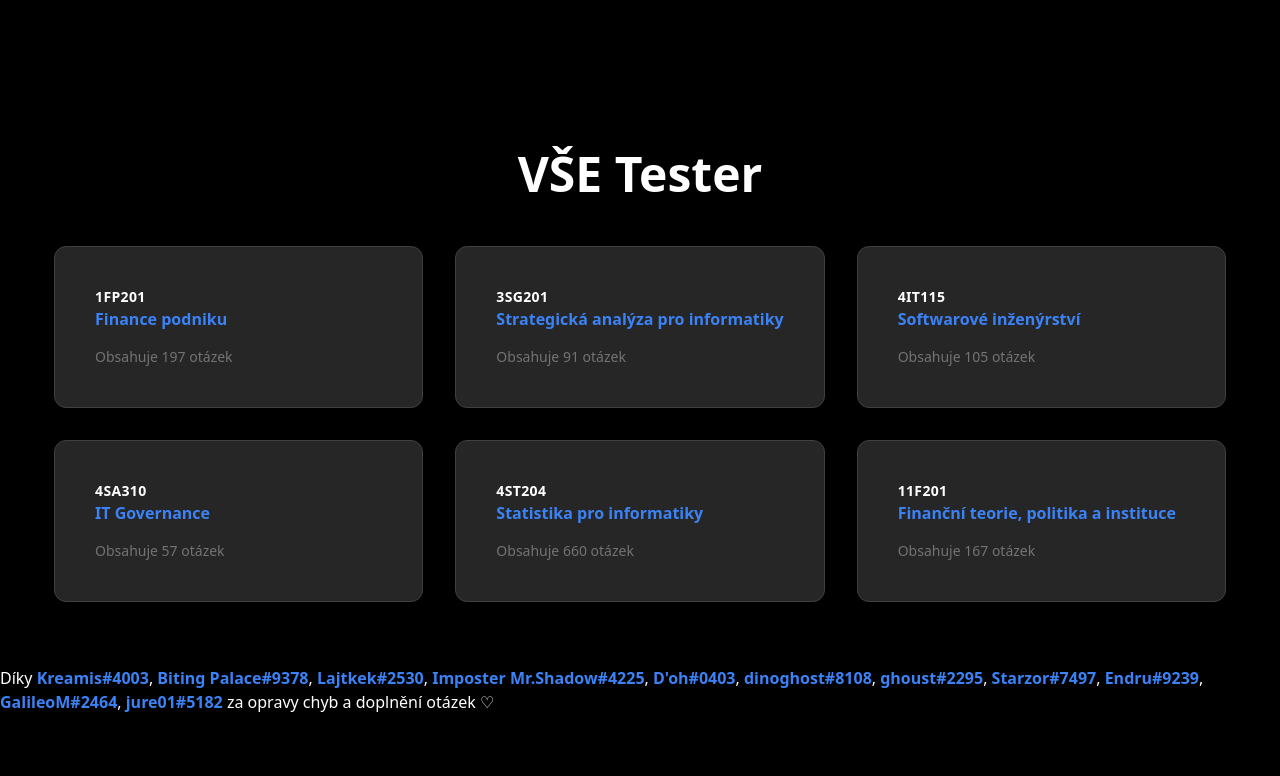
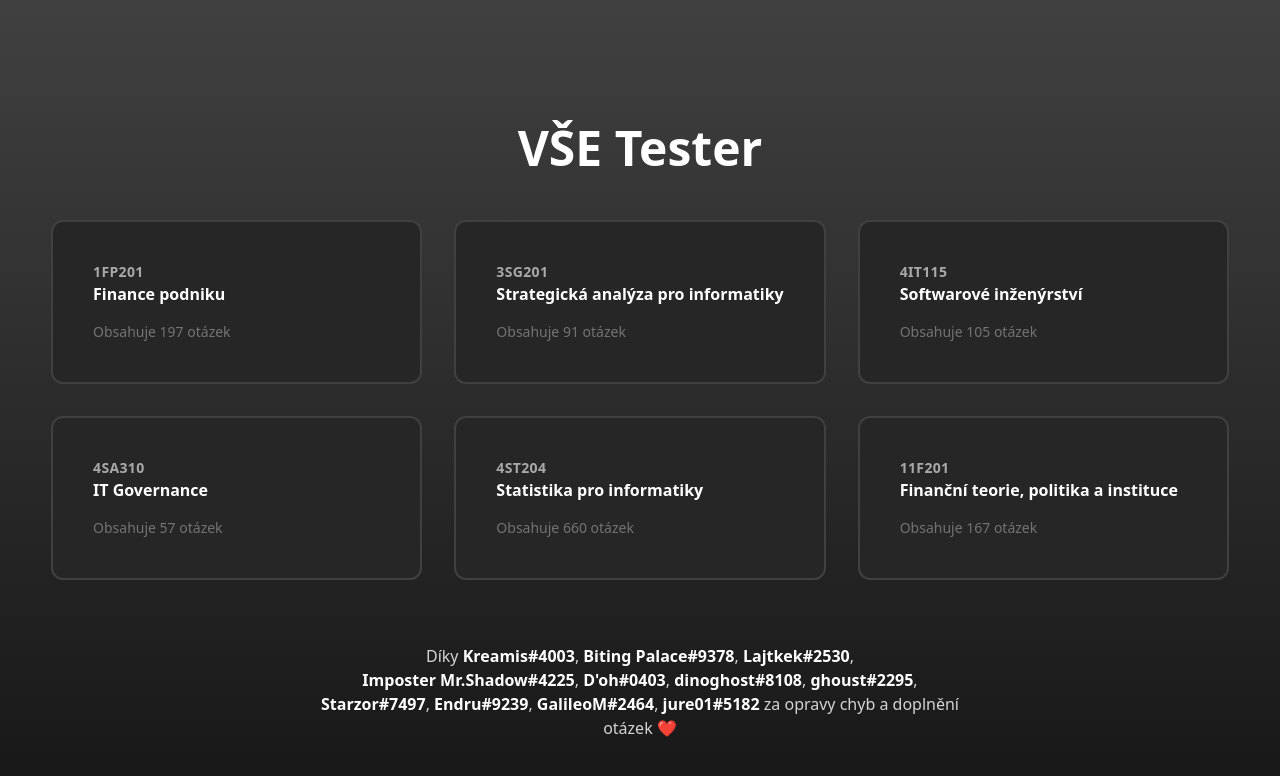
Before and after one commit to jirkavrba/vse-tester, a Next.js app: page / in a window 1280 px wide. Shown: the top 776 px of the page. Built offline with nearby package versions, Linux system fonts and the light colour scheme.

Commit message:
Redesign :flushed:

```diff
--- a/src/components/Answer.tsx
+++ b/src/components/Answer.tsx
@@ -37,7 +37,7 @@ const Answer: React.FC<AnswerProps> = ({
     return (
         <button
             onClick={() => onSelect(correct, text)}
-            className={`mb-2 rounded-xl border-2 px-6 py-4 text-left font-black transition lg:mb-5 lg:px-10 lg:py-8 ${
+            className={`mb-2 rounded-xl border-2 px-6 py-4 text-left font-black transition lg:mb-5 lg:px-6 lg:py-4 ${
                 revealed ? color : base
             } ${selected ? highlight : ""}`}
         >
--- a/src/components/Contributors.tsx
+++ b/src/components/Contributors.tsx
@@ -15,13 +15,13 @@ export const Contributors: FC = () => {
         "Endru#9239",
         "GalileoM#2464",
         "jure01#5182"
-    ];
+    ].map(name => name.replace(" ", "\u00A0"));
 
     return (
-        <footer className={`${darkmode ? "text-white" : "text-black"}`}>
+        <footer className={`w-full lg:w-1/2 text-center mx-auto ${darkmode ? "text-neutral-300" : "text-neutral-700"}`}>
             Díky {
-                names.map((name, i) => <strong key={i} className="text-blue-500">{name}</strong>).reduce((acc, current) => (<>{acc}, {current}</>))
-            } za opravy chyb a doplnění otázek ♡
+                names.map((name, i) => <strong key={i} className={darkmode ? "text-white" : "text-black"}>{name}</strong>).reduce((acc, current) => (<>{acc}, {current}</>))
+            } za opravy chyb a doplnění otázek ❤️
         </footer>
     );
 };
--- a/src/components/Header.tsx
+++ b/src/components/Header.tsx
@@ -16,31 +16,23 @@ const Header: React.FC<HeaderProps> = ({
     const { darkmode, setDarkmode } = useContext(ApplicationContext);
 
     return (
-        <header
-            className={`flex flex-col p-3 lg:flex-row lg:p-10 ${
-                darkmode ? "bg-black" : "bg-gray-200"
-            } items-start`}
-        >
+        <header className={`flex flex-col p-3 lg:flex-row lg:py-6 lg:px-10 ${darkmode ? "bg-neutral-800" : "bg-gray-200"} items-start`}>
             <div className="flex w-full flex-row items-start justify-between">
                 <div className="flex w-full flex-col items-center lg:w-auto lg:items-start">
                     <Link
                         href={"/"}
-                        className={`mb-4 flex flex-row items-center gap-2 text-sm font-bold uppercase tracking-widest transition-all ${
+                        className={`mb-2 flex flex-row items-center gap-2 text-xs font-bold uppercase tracking-widest transition-all ${
                             darkmode
-                                ? "text-neutral-700 hover:text-white"
+                                ? "text-neutral-500 hover:text-white"
                                 : "text-neutral-400 hover:text-black"
                         }`}
                     >
                         <FaArrowLeft /> Zpět na výběr předmětu
                     </Link>
-                    <h1
-                        className={`text-center text-lg font-bold lg:text-left lg:text-3xl ${
-                            darkmode ? "text-neutral-200" : "text-black"
-                        }`}
-                    >
+                    <h1 className={`text-center text-lg font-bold lg:text-left lg:text-3xl ${darkmode ? "text-neutral-200" : "text-black"}`}>
                         {title}
                     </h1>
-                    <p className="text-sm font-bold uppercase tracking-widest text-neutral-500 lg:mt-3">
+                    <p className="text-xs font-bold uppercase tracking-widest text-neutral-500 lg:mt-3">
                         Tester obsahuje {questionsCount} otázek
                     </p>
                 </div>
--- a/src/components/QuestionsOverview.tsx
+++ b/src/components/QuestionsOverview.tsx
@@ -37,7 +37,7 @@ const QuestionSquare: React.FC<QuestionSquareProps> = ({
     return (
         <div
             onClick={() => onSelect(index)}
-            className={`m-1 flex h-4 w-4 cursor-pointer flex-col items-center justify-center rounded font-mono text-xs font-bold transition ${
+            className={`m-1 flex h-2 w-2 cursor-pointer flex-col items-center justify-center rounded font-mono text-xs font-bold transition ${
                 active ? "ring-2" : ""
             } ${classes[state]}`}
         />
@@ -50,7 +50,7 @@ const QuestionsOverview: React.FC<QuestionsOverviewProps> = ({
     onSelect,
 }: QuestionsOverviewProps) => {
     return (
-        <div className="mt-5 flex flex-grow flex-row flex-wrap content-start items-start justify-start">
+        <div className="mt-2 flex flex-grow flex-row flex-wrap content-start items-start justify-center">
             {questions.map((state, i) => (
                 <QuestionSquare
                     key={i}
--- a/src/pages/index.tsx
+++ b/src/pages/index.tsx
@@ -34,38 +34,25 @@ const Home: NextPage<HomeProps> = ({ sets }: HomeProps) => {
                 />
                 <link rel="icon" href="/favicon.ico" />
             </Head>
-            <main
-                className={`flex min-h-screen flex-col items-center justify-center ${
-                    darkmode ? "bg-black" : "bg-white"
-                }`}
-            >
+            <main className={`flex min-h-screen flex-col items-center justify-center bg-gradient-to-b ${darkmode ? "from-neutral-700 to-neutral-900" : "from-neutral-200 to-neutral-400"}`}>
                 <div className="container flex flex-col items-center justify-center gap-12 px-4 py-16 ">
-                    <h1
-                        className={`text-5xl font-extrabold ${
-                            darkmode ? "text-white" : "text-black"
-                        }`}
-                    >
-                        VŠE Tester
-                    </h1>
+                    <h1 className={`text-5xl font-extrabold ${darkmode ? "text-white" : "text-black"}`}>VŠE Tester</h1>
                     <div className="grid grid-cols-1 gap-4 sm:grid-cols-3 md:gap-8">
                         {sets.map((set) => (
                             <Link
                                 href={`/tester/${set.subject}`}
                                 key={set.subject}
-                                className={`flex cursor-pointer flex-col rounded-xl border ${
-                                    darkmode
-                                        ? "border-neutral-700 bg-neutral-800"
-                                        : "border-neutral-300 bg-neutral-50 "
-                                } p-10 shadow transition-all hover:border-blue-500 hover:shadow-xl`}
+                                className={`flex cursor-pointer flex-col rounded-xl border-2 ${darkmode
+                                    ? "border-neutral-700 bg-neutral-800"
+                                    : "border-neutral-50 bg-neutral-50 "
+                                    } p-10 shadow-none transition-all transform hover:border-neutral-500 hover:shadow-xl hover:-translate-y-2`}
                             >
                                 <div
-                                    className={`text-sm font-bold tracking-wide ${
-                                        darkmode ? "text-white" : "text-black"
-                                    }`}
+                                    className={`text-sm font-bold tracking-wide ${darkmode ? "text-white" : "text-black"} opacity-60`}
                                 >
                                     {set.subject}
                                 </div>
-                                <div className="font-bold text-blue-500">
+                                <div className={`font-bold ${darkmode ? "text-white" : "text-black"}`}>
                                     {set.name}
                                 </div>
                                 <div className="mt-4 text-sm text-neutral-500">
--- a/src/pages/tester/[subject].tsx
+++ b/src/pages/tester/[subject].tsx
@@ -38,6 +38,7 @@ const TesterPage: NextPage<TesterPageProps> = ({
             <main className="flex min-h-screen flex-col">
                 <Header title={name} questionsCount={questions.length} />
                 <Tester
+                    subject={subject}
                     title={name}
                     multichoice={multichoice}
                     questions={questions}
```
Also changed, not shown: src/components/Tester.tsx (+14 -25 lines).
